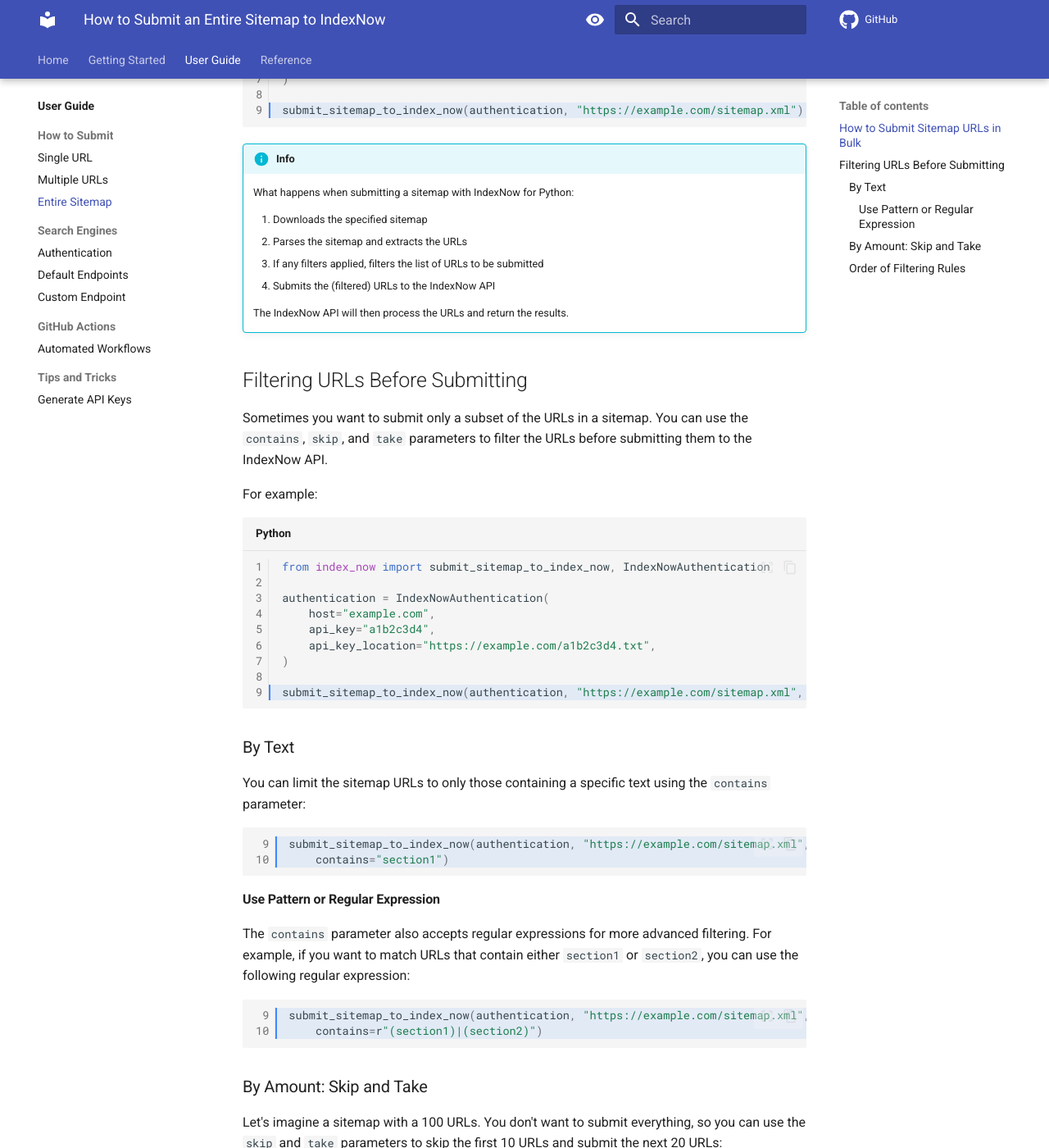
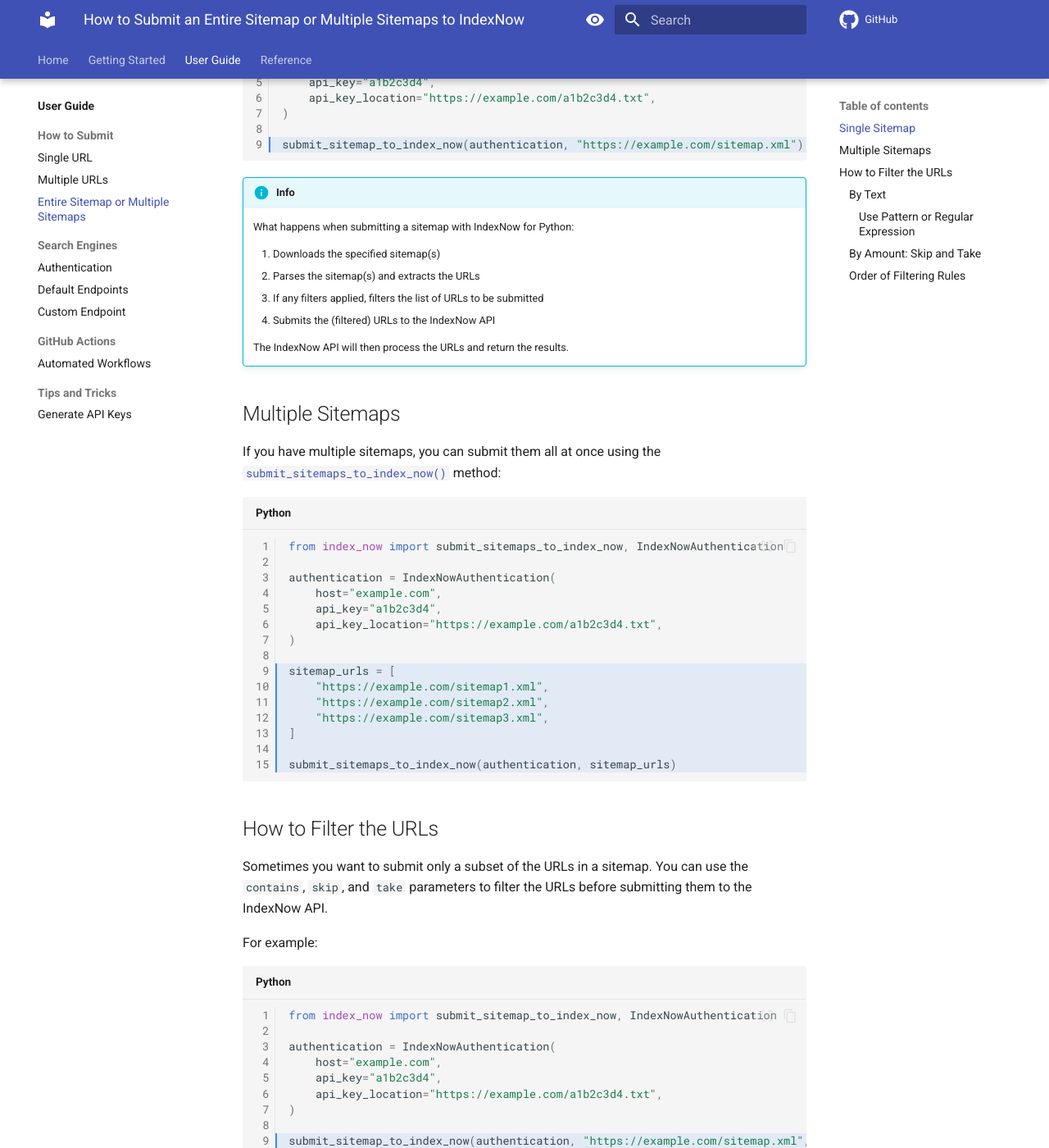
Before and after one commit to jakob-bagterp/index-now-for-python, an MkDocs documentation site: the page built from docs/user-guide/how-to-submit/sitemap.md, in a window 1280 px wide and 1400 px high, scrolled down 530 px. Shown: the whole window at 82% size. Built offline with MkDocs 1.6.1 and Material for MkDocs 9.7.7, drawn with Linux system fonts in a browser that asks for light colours; comment, search, counter and statistics services are not loaded; the version menu is left out; some of the changed text lies outside the part shown.

Commit message:
Updated user guide with multiple sitemaps.

````diff
--- a/docs/user-guide/how-to-submit/sitemap.md
+++ b/docs/user-guide/how-to-submit/sitemap.md
@@ -1,12 +1,12 @@
 ---
-title: How to Submit an Entire Sitemap to IndexNow
+title: How to Submit an Entire Sitemap or Multiple Sitemaps to IndexNow
 description: Learn how to submit an entire sitemap of multiple URLs to the IndexNow API to get your website indexed faster by search engines. Includes code examples for beginners and advanced users.
 tags:
     - Tutorial
 ---
 
-# Submit an Entire Sitemap to IndexNow
-## How to Submit Sitemap URLs in Bulk
+# How to Submit All Sitemap URLs in Bulk to IndexNow
+## Single Sitemap
 If several pages on your site have changed and you want them all to be reindexed, you can submit an entire sitemap of multiple URLs to the IndexNow API using the [`submit_sitemap_to_index_now()`](../../reference/methods/submit-sitemap.md) method:
 
 ```python linenums="1" hl_lines="9"
@@ -24,19 +24,40 @@
 !!! info
     What happens when submitting a sitemap with IndexNow for Python:
 
-    1. Downloads the specified sitemap
-    2. Parses the sitemap and extracts the URLs
+    1. Downloads the specified sitemap(s)
+    2. Parses the sitemap(s) and extracts the URLs
     3. If any filters applied, filters the list of URLs to be submitted
     4. Submits the (filtered) URLs to the IndexNow API
 
     The IndexNow API will then process the URLs and return the results.
 
-## Filtering URLs Before Submitting
+## Multiple Sitemaps
+If you have multiple sitemaps, you can submit them all at once using the [`submit_sitemaps_to_index_now()`](../../reference/methods/submit-multiple-sitemaps.md) method:
+
+```python linenums="1" hl_lines="9-15"
+from index_now import submit_sitemaps_to_index_now, IndexNowAuthentication
+
+authentication = IndexNowAuthentication(
+    host="example.com",
+    api_key="a1b2c3d4",
+    api_key_location="https://example.com/a1b2c3d4.txt",
+)
+
+sitemap_urls = [
+    "https://example.com/sitemap1.xml",
+    "https://example.com/sitemap2.xml",
+    "https://example.com/sitemap3.xml",
+]
+
+submit_sitemaps_to_index_now(authentication, sitemap_urls)
+```
+
+## How to Filter the URLs
 Sometimes you want to submit only a subset of the URLs in a sitemap. You can use the `contains`, `skip`, and `take` parameters to filter the URLs before submitting them to the IndexNow API.
 
 For example:
 
-```python linenums="1" hl_lines="9"
+```python linenums="1" hl_lines="9-10"
 from index_now import submit_sitemap_to_index_now, IndexNowAuthentication
 
 authentication = IndexNowAuthentication(
@@ -45,7 +66,15 @@
     api_key_location="https://example.com/a1b2c3d4.txt",
 )
 
-submit_sitemap_to_index_now(authentication, "https://example.com/sitemap.xml", contains="section1", skip=2, take=3)
+submit_sitemap_to_index_now(authentication, "https://example.com/sitemap.xml",
+    contains="section1", skip=2, take=3)
+```
+
+The same applies to submitting multiple sitemaps:
+
+```python linenums="15" hl_lines="1-2"
+submit_sitemaps_to_index_now(authentication, sitemap_urls,
+    contains="section1", skip=2, take=3)
 ```
 
 ### By Text
@@ -56,11 +85,25 @@
     contains="section1")
 ```
 
+Example for multiple sitemaps:
+
+```python linenums="15" hl_lines="1-2"
+submit_sitemaps_to_index_now(authentication, sitemap_urls,
+    contains="section1")
+```
+
 #### Use Pattern or Regular Expression
-The `contains` parameter also accepts regular expressions for more advanced filtering. For example, if you want to match URLs that contain either `section1` or `section2`, you can use the following regular expression:
+The `contains` parameter also accepts regular expressions for more advanced filtering. For example, if you want to match URLs that contain either `section1` or `section2`, you can use the regular expression `r"(section1)|(section2)"`:
 
 ```python linenums="9" hl_lines="1-2" title=""
 submit_sitemap_to_index_now(authentication, "https://example.com/sitemap.xml",
+    contains=r"(section1)|(section2)")
+```
+
+Example for multiple sitemaps:
+
+```python linenums="15" hl_lines="1-2"
+submit_sitemaps_to_index_now(authentication, sitemap_urls,
     contains=r"(section1)|(section2)")
 ```
 
@@ -69,6 +112,13 @@
 
 ```python linenums="9" hl_lines="1-2" title=""
 submit_sitemap_to_index_now(authentication, "https://example.com/sitemap.xml",
+    skip=10, take=20)
+```
+
+Example for multiple sitemaps:
+
+```python linenums="15" hl_lines="1-2"
+submit_sitemaps_to_index_now(authentication, sitemap_urls,
     skip=10, take=20)
 ```
 
--- a/mkdocs.yml
+++ b/mkdocs.yml
@@ -24,7 +24,7 @@
     - How to Submit:
       - Single URL: user-guide/how-to-submit/single-url.md
       - Multiple URLs: user-guide/how-to-submit/multiple-urls.md
-      - Entire Sitemap: user-guide/how-to-submit/sitemap.md
+      - Entire Sitemap or Multiple Sitemaps: user-guide/how-to-submit/sitemap.md
     - Search Engines:
       - Authentication: user-guide/search-engines/authentication.md
       - Default Endpoints: user-guide/search-engines/default-endpoints.md
````
Also changed, not shown: docs/user-guide/index.md (+1 -1 lines).
